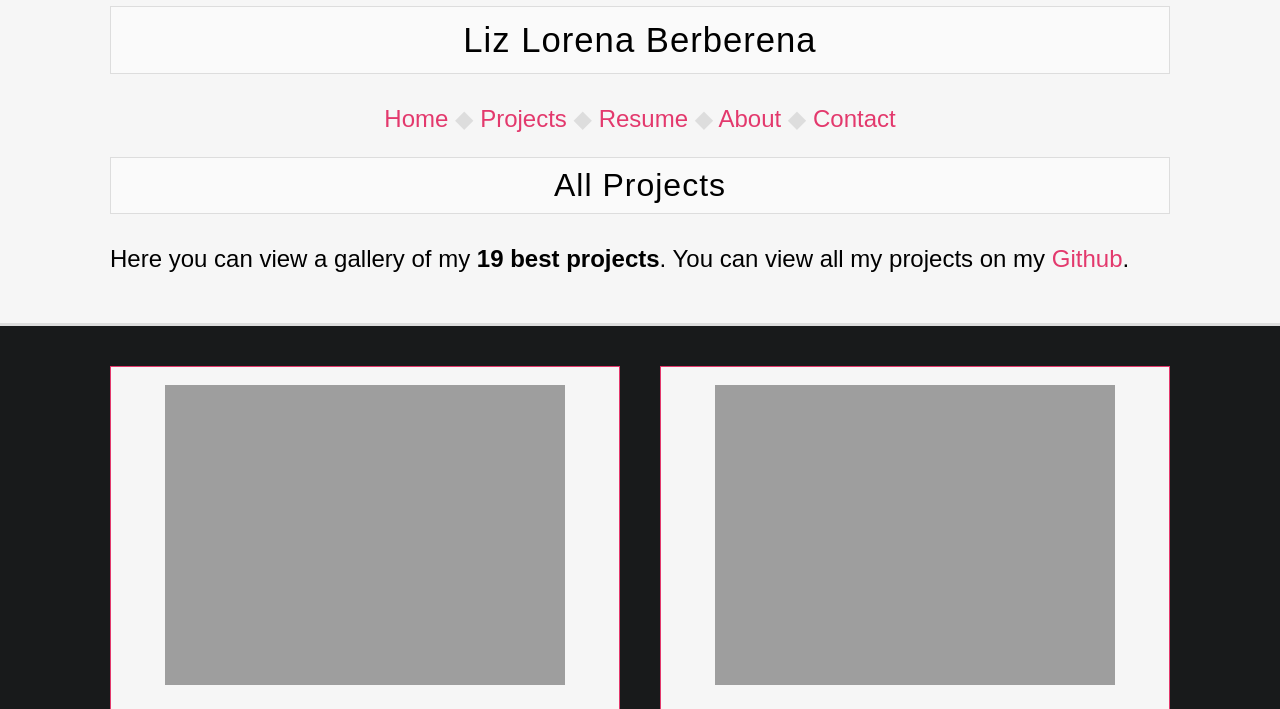
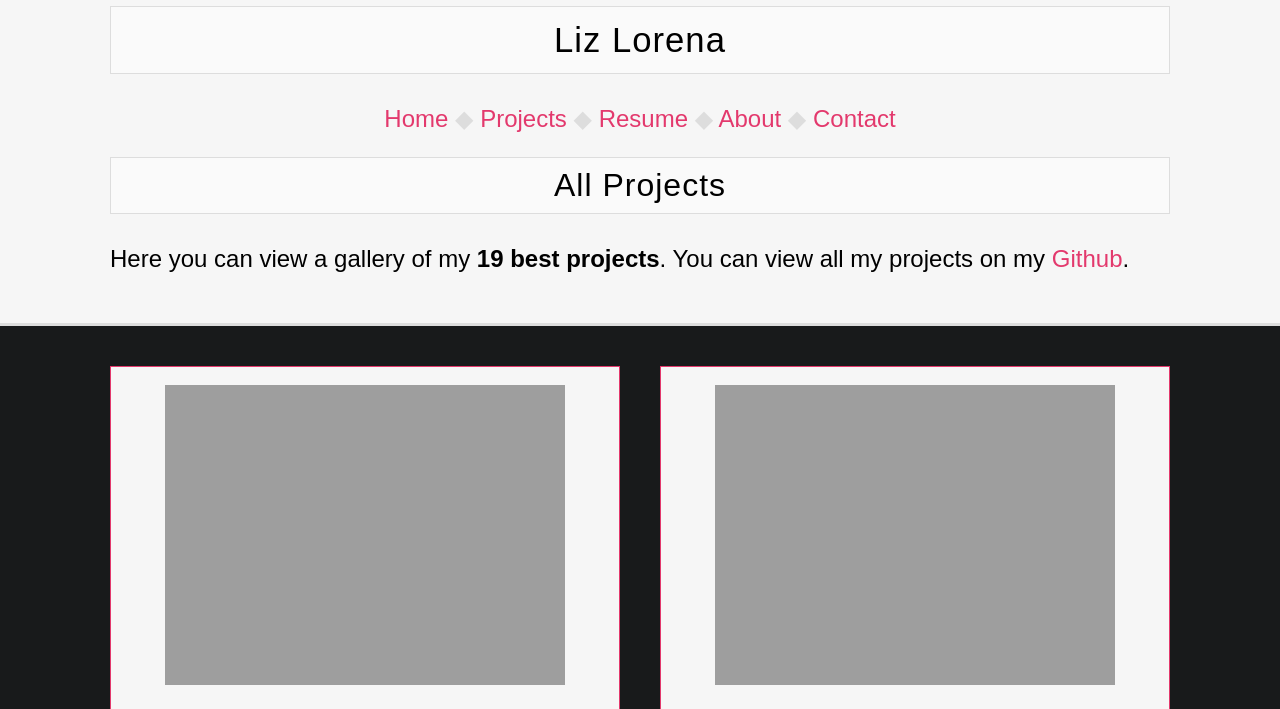
Before and after one commit to liz-lorena/2020, a Jekyll site: the page built from projects/index.html, in a window 1280 px wide and 900 px high, cut to the strip 191-900 px from the top of the window. Built offline with Jekyll 4.4.1, drawn with Linux system fonts in a browser that asks for light colours.

Commit message:
Update default.html

```diff
--- a/_layouts/default.html
+++ b/_layouts/default.html
@@ -8,7 +8,6 @@
     <meta name="og:image" content="{{ site.logo }}">
     <meta name="description" content="{{ site.description }}">
     <meta name="title" content="{{ site.title }}">
-    <meta name="keywords" content="web developer, web designer, front end developer">
     <meta name="author" content="{{ site.author_name }}">
     <meta name="github" content="{{ site.username }}">
 
@@ -33,7 +32,7 @@
     </div>
 
     <div id="about">
-        <div id="title"><h1>Liz Lorena Berberena</h1></div>
+        <div id="title"><h1>Liz Lorena</h1></div>
 
         <div class="stuff">
         {% include pages.html %}
```
